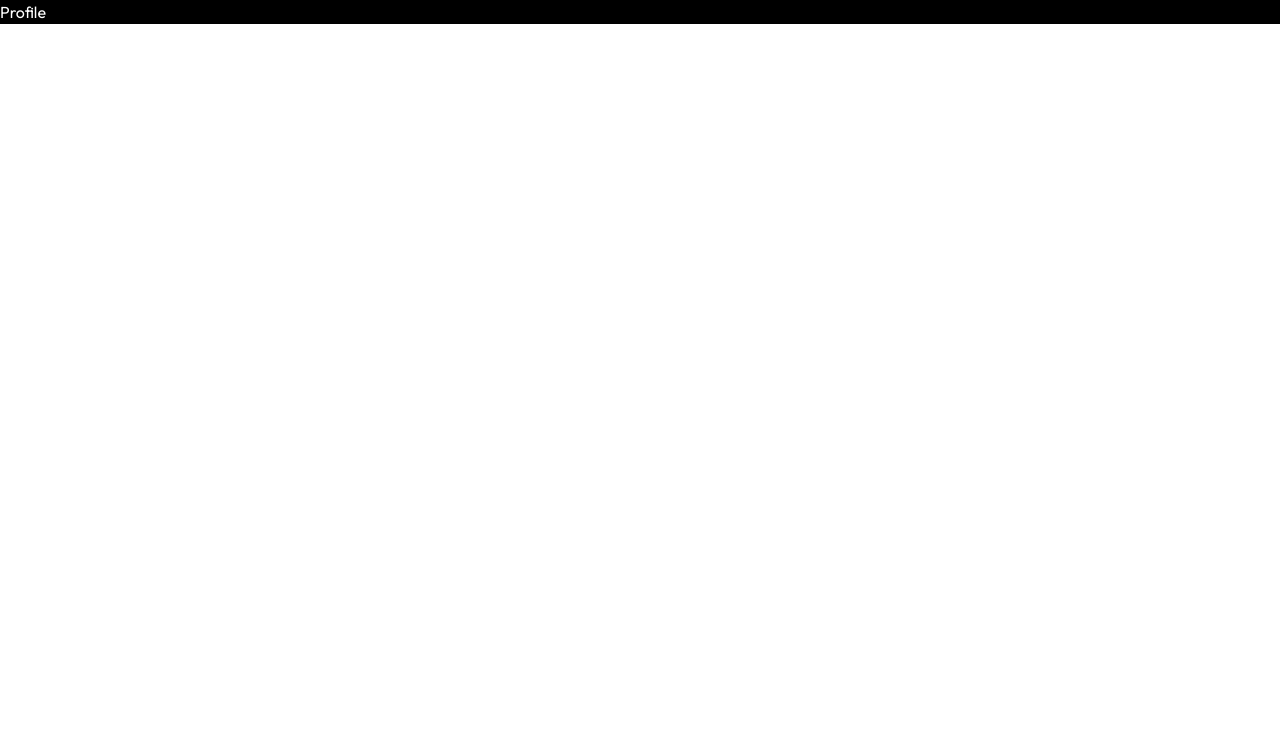
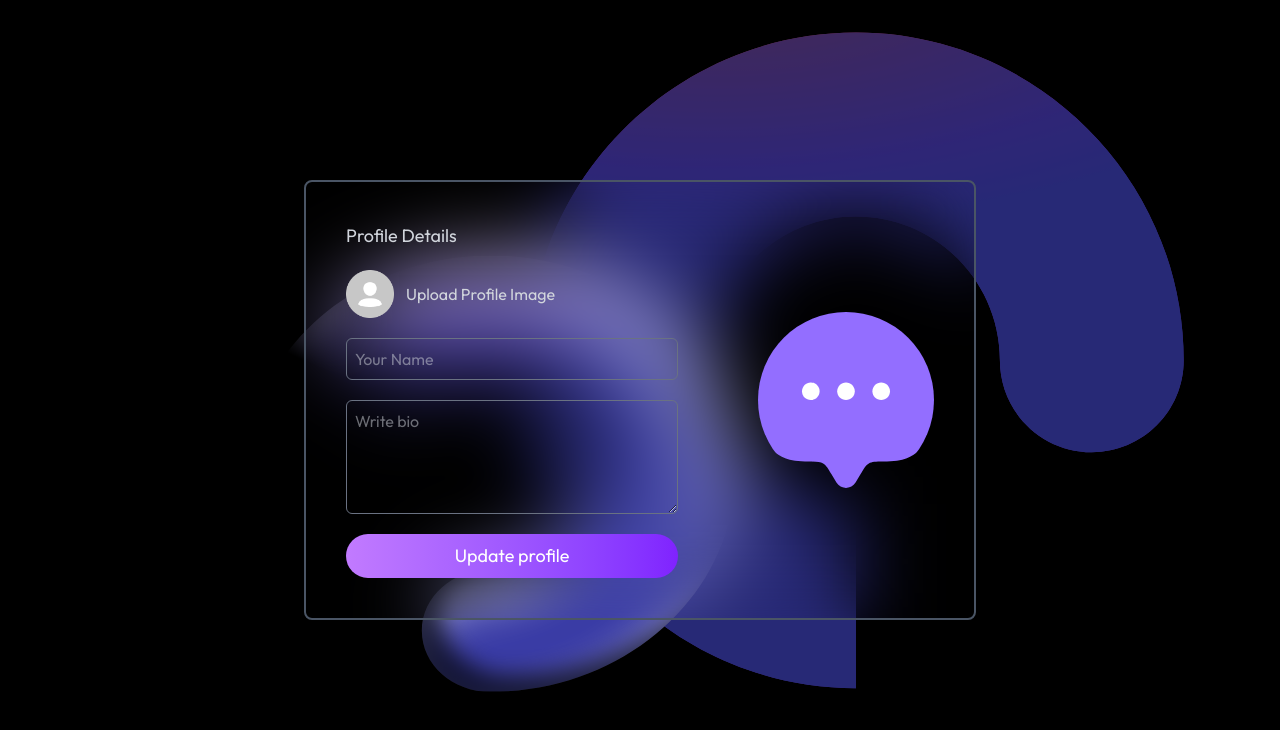
Before and after one commit to SalehAhmed19/chat.io, a React (Vite) app in the folder client/: page /user/profile in a window 1280 px wide. Shown: the top 730 px of the page. Built offline with nearby package versions, Linux system fonts and the light colour scheme.

Commit message:
completed profile page

```diff
--- a/client/src/components/SideBar.jsx
+++ b/client/src/components/SideBar.jsx
@@ -1,5 +1,6 @@
 import React from "react";
 import assets, { userDummyData } from "../assets/assets";
+import { Link } from "react-router-dom";
 
 export default function SideBar({ selectedUser, setSelectedUser }) {
   return (
@@ -20,7 +21,9 @@
             />
 
             <div className="absolute top-full right-0 z-20 w-32 p-5 rounded-md bg-[#282142] border border-gray-600 text-gray-100 hidden group-hover:block">
-              <p className="cursor-pointer text-sm">Edit profile</p>
+              <Link to="/user/profile" className="cursor-pointer text-sm">
+                Edit profile
+              </Link>
               <hr className="my-2 border-t border-gray-500" />
               <p className="cursor-pointer text-sm">Logout</p>
             </div>
--- a/client/src/pages/Profile.jsx
+++ b/client/src/pages/Profile.jsx
@@ -1,5 +1,83 @@
-import React from "react";
+import React, { useState } from "react";
+import { useForm } from "react-hook-form";
+import assets from "../assets/assets";
+import { useNavigate } from "react-router-dom";
 
 export default function Profile() {
-  return <div>Profile</div>;
+  const [selectedImage, setSelectedImage] = useState(null);
+  const navigate = useNavigate();
+  const {
+    register,
+    handleSubmit,
+    reset,
+    formState: { errors },
+  } = useForm();
+
+  const updateProfile = (data) => {
+    console.log(data);
+    navigate("/");
+  };
+  return (
+    <div className="min-h-screen bg-cover bg-no-repeat flex items-center justify-center">
+      <div className="w-5/6 max-w-2xl backdrop-blur-2xl text-gray-300 border-2 border-gray-600 flex items-center justify-between max-sm:flex-col-reverse rounded-lg">
+        <form
+          onSubmit={handleSubmit(updateProfile)}
+          className="flex flex-col gap-5 p-10 flex-1"
+        >
+          <h3 className="text-lg">Profile Details</h3>
+
+          <label
+            htmlFor="avatar"
+            className="flex items-center gap-3 cursor-pointer"
+          >
+            <input
+              {...register("profilePicture")}
+              onChange={(e) => setSelectedImage(e.target.files[0])}
+              type="file"
+              id="avatar"
+              accept=".png, .jpg, .jpeg"
+              hidden
+            />
+            <img
+              src={
+                selectedImage
+                  ? URL.createObjectURL(selectedImage)
+                  : assets.avatar_icon
+              }
+              alt="profile-picture"
+              className={`w-12 h-12 ${selectedImage && "rounded-full"}`}
+            />
+            Upload Profile Image
+          </label>
+
+          <input
+            {...register("fullName")}
+            type="text"
+            placeholder="Your Name"
+            required
+            className="p-2 border border-gray-500 rounded-md"
+          />
+
+          <textarea
+            {...register("bio")}
+            placeholder="Write bio"
+            rows={4}
+            className="p-2 border border-gray-500 rounded-md"
+          ></textarea>
+
+          <button
+            type="submit"
+            className="bg-gradient-to-r from-purple-400 to-violet-600 text-white p-2 rounded-full text-lg cursor-pointer"
+          >
+            Update profile
+          </button>
+        </form>
+        <img
+          src={assets.logo_icon}
+          alt="logo-icon"
+          className="max-w-44 aspect-square rounded-full mx-10 max-sm:mt-10"
+        />
+      </div>
+    </div>
+  );
 }
```
